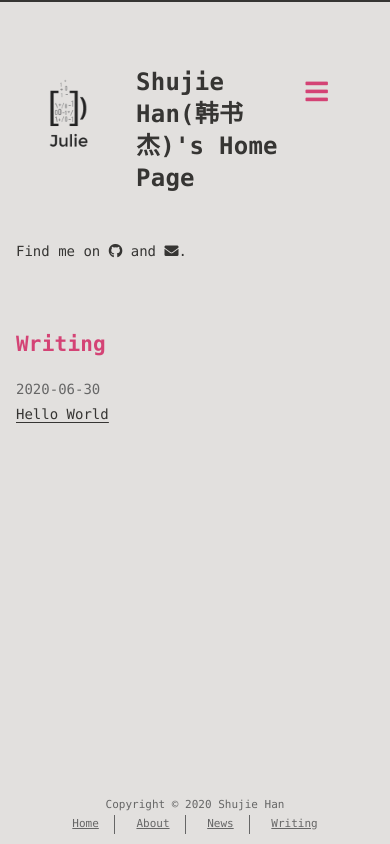
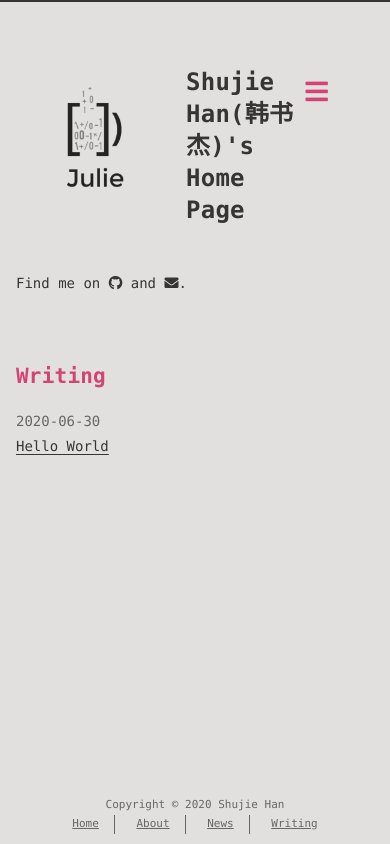
Before and after one commit to shujiejulie/shujiejulie.github.io, a plain HTML site: page index.html in a window 390 px wide. Drawn offline with Linux system fonts and the light colour scheme; a web font is replaced by a local one.

Commit message:
Site updated: 2020-07-02 15:50:07

```diff
--- a/css/style.css
+++ b/css/style.css
@@ -594,11 +594,11 @@ body {
   display: inline-block;
   float: left;
   margin-right: 20px;
-  width: 100px;
-  height: 100px;
+  width: 150px;
+  height: 150px;
   border-radius: 5px;
   filter: grayscale(100%);
-  background-size: 100px 100px;
+  background-size: 150px 150px;
   background-repeat: no-repeat;
   -webkit-filter: grayscale(100%);
 }
@@ -650,7 +650,7 @@ body {
   #header #title {
     display: table;
     margin-right: 5rem;
-    min-height: 100px;
+    min-height: 150px;
   }
   #header #title h1 {
     display: table-cell;
@@ -674,7 +674,7 @@ body {
   }
   #header #nav li:not(:first-child) {
     padding-top: 1rem;
-    padding-left: 120px;
+    padding-left: 170px;
     font-size: 1rem;
   }
 }
```
